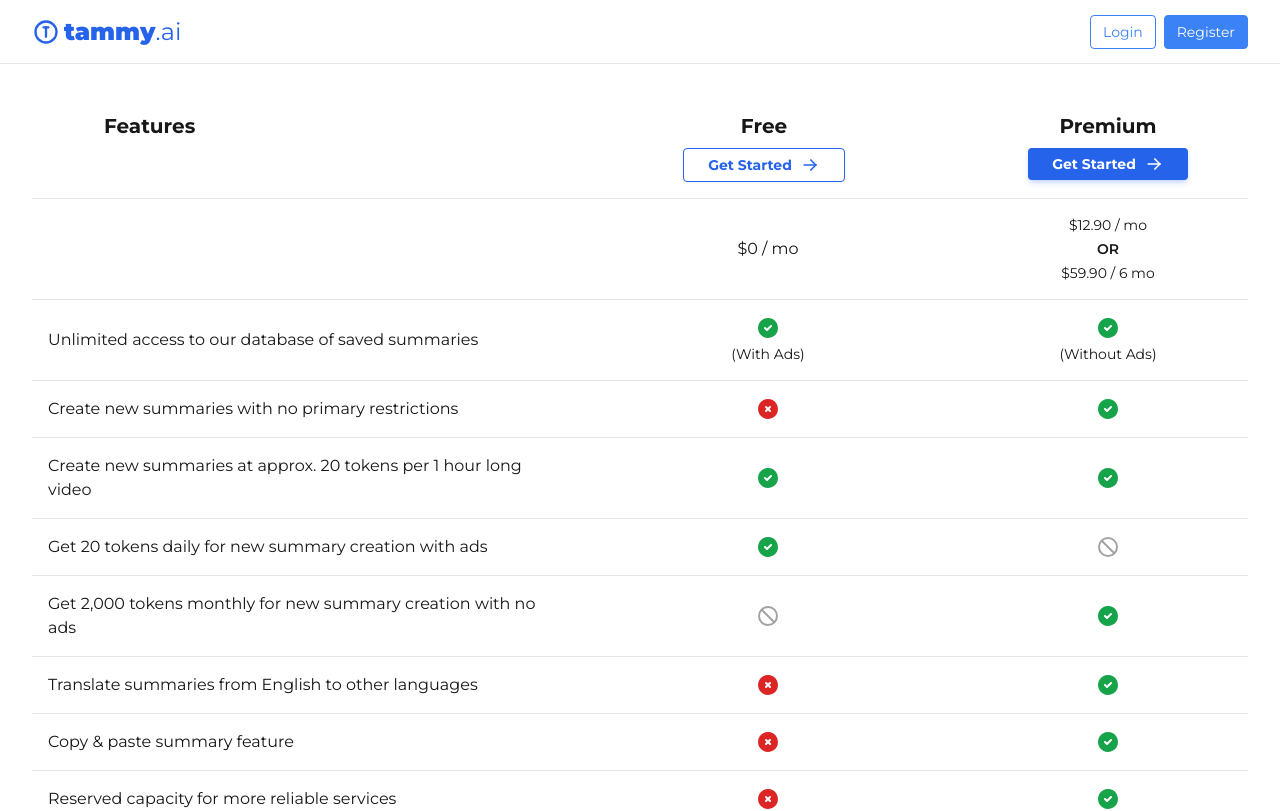
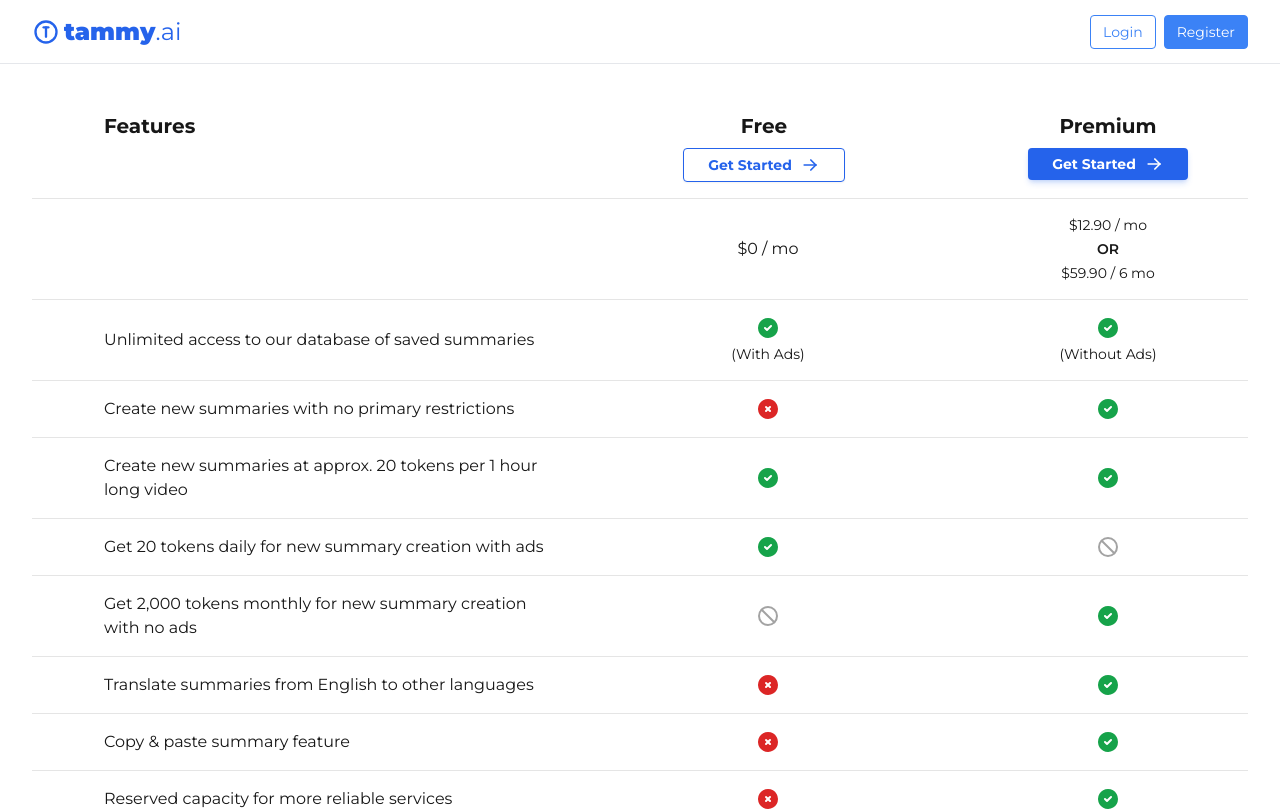
Before and after one commit to zaidakhterr/app-tammy-ai, a Next.js app: page /subscription in a window 1280 px wide. Shown: the top 811 px of the page. Built offline with nearby package versions, Linux system fonts and the light colour scheme.

Commit message:
Feature's row aligned

```diff
--- a/pages/subscription.js
+++ b/pages/subscription.js
@@ -138,7 +138,7 @@ function SubscriptionTableRow({ free, pro, text }) {
   return (
     <>
       <div className="pricing-grid grid items-center border-b border-neutral-200 p-4 text-xs dark:border-neutral-700 md:text-base">
-        <div className="">{text}</div>
+        <div className="ml-2 md:ml-12 lg:ml-14">{text}</div>
         <div className="ml-2 flex items-center justify-center">
           {conditionalIcon(free)}
         </div>
```
